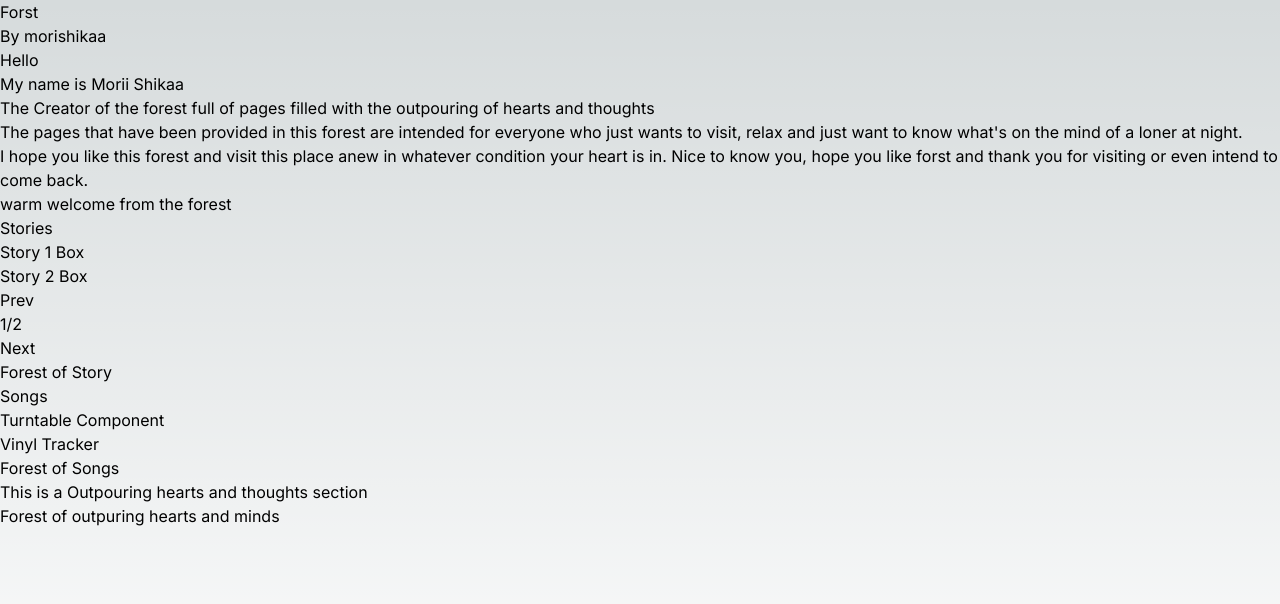
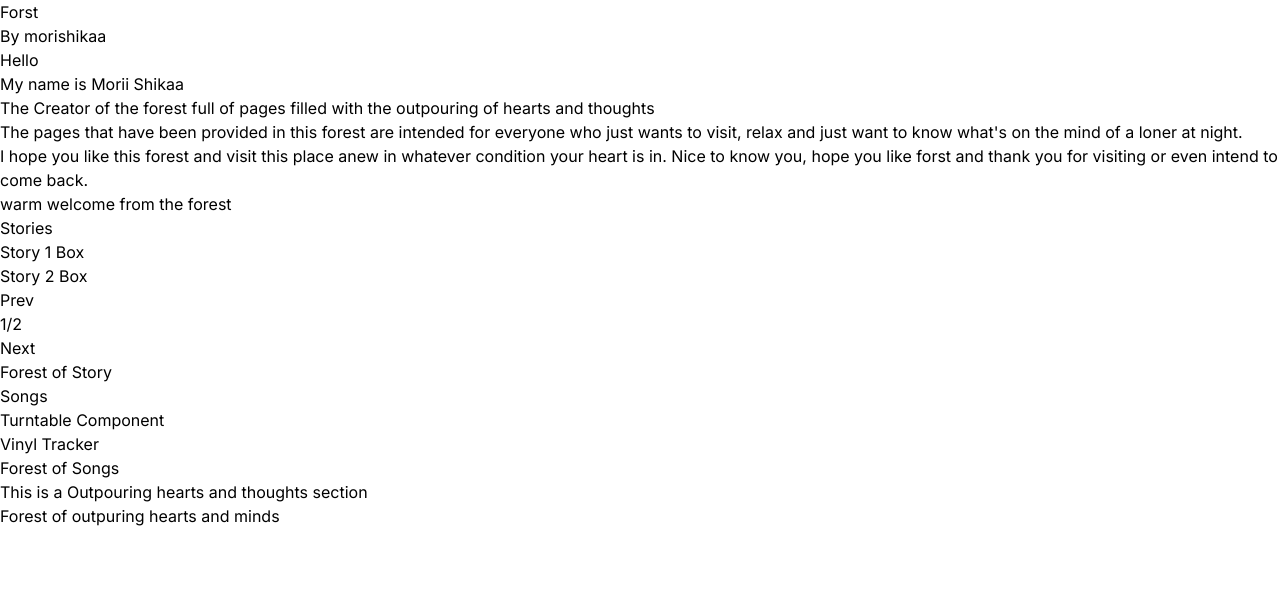
Before and after one commit to moriishika/forst-cllient, a Next.js app: page / in a window 1280 px wide. Shown: the top 604 px of the page. Built offline with nearby package versions, Linux system fonts and the light colour scheme.

Commit message:
styled page indicator and about section

```diff
--- a/app/globals.css
+++ b/app/globals.css
@@ -4,32 +4,24 @@
 
 :root {
   --foreground-rgb: 0, 0, 0;
-  --background-start-rgb: 214, 219, 220;
-  --background-end-rgb: 255, 255, 255;
+  --background: 255,255,255;
 }
 
-@media (prefers-color-scheme: dark) {
+/* @media (prefers-color-scheme: dark) {
   :root {
     --foreground-rgb: 255, 255, 255;
     --background-start-rgb: 0, 0, 0;
     --background-end-rgb: 0, 0, 0;
   }
-}
+} */
 
 html {
-  width: 100%;
-  height: 100%;
-  background-color: red;
+  /* background: blue; */
+  background: #ffffff;
 }
 
 body {
   color: rgb(var(--foreground-rgb));
-  background: linear-gradient(
-      to bottom,
-      transparent,
-      rgb(var(--background-end-rgb))
-    )
-    rgb(var(--background-start-rgb));
-    width: 100%;
-    height: 100%;
+  /* background: rgb(var(--background)); */
+  /* background: red; */
 }
--- a/app/page.tsx
+++ b/app/page.tsx
@@ -5,19 +5,15 @@ import { useRef } from 'react';
 
 
 export default function Home() {
-  const main = useRef(null);
-
 
 
   return (
     <>
-      <main className="" ref={main}>
         <HeaderComponent></HeaderComponent>
         <AboutComponent></AboutComponent>
         <StoriesSection></StoriesSection>
         <SongsSection></SongsSection>
         <ThoughtSection></ThoughtSection>
-      </main>
     </>
   )
 }
--- a/components/AboutComponent/index.tsx
+++ b/components/AboutComponent/index.tsx
@@ -1,10 +1,13 @@
+import Image from "next/image";
 import PageIndicator from "../PageIndicator";
 
 const AboutComponent = () => {
 
   return (
     <>
-      <div className="prose">
+      <div className="flex min-h-screen w-full justify-center">
+        <div className="m-auto">
+          <div className="prose h-auto">
           <h1>Hello</h1>
           <h2>My name is Morii Shikaa</h2>
           <p>
@@ -24,6 +27,8 @@ const AboutComponent = () => {
             for visiting or even intend to come back.
           </p>
           </div>
+        </div>
+      </div>
       <PageIndicator pageTitle="warm welcome from the forest"></PageIndicator>
     </>
   )
--- a/components/PageIndicator/index.tsx
+++ b/components/PageIndicator/index.tsx
@@ -1,6 +1,10 @@
 const PageIndicator = ({pageTitle} : {pageTitle: string}) => {
   return (
-    <p>{pageTitle}</p>
+    <div className="flex justify-end">
+      <a className="w-40 text-end flex flex-col items-end gap-1">{pageTitle}
+      <div className="w-[25%] border-b-black border-b-2"></div>
+      </a>
+    </div>
   );
 }
 
--- a/components/StoriesComponents/StoriesSection/index.tsx
+++ b/components/StoriesComponents/StoriesSection/index.tsx
@@ -13,7 +13,7 @@ const ColumnIndicator = ( ) => {
 const StoriesSection = () => {
   return(
     <>
-      <div>
+      <div className="min-h-screen bg-green-100 w-full">
         <h1>Stories</h1>
       </div>
       <div>
```
Also changed, not shown: public/moriishika.png (added). Lines whose indentation alone changed are shown as unchanged.
